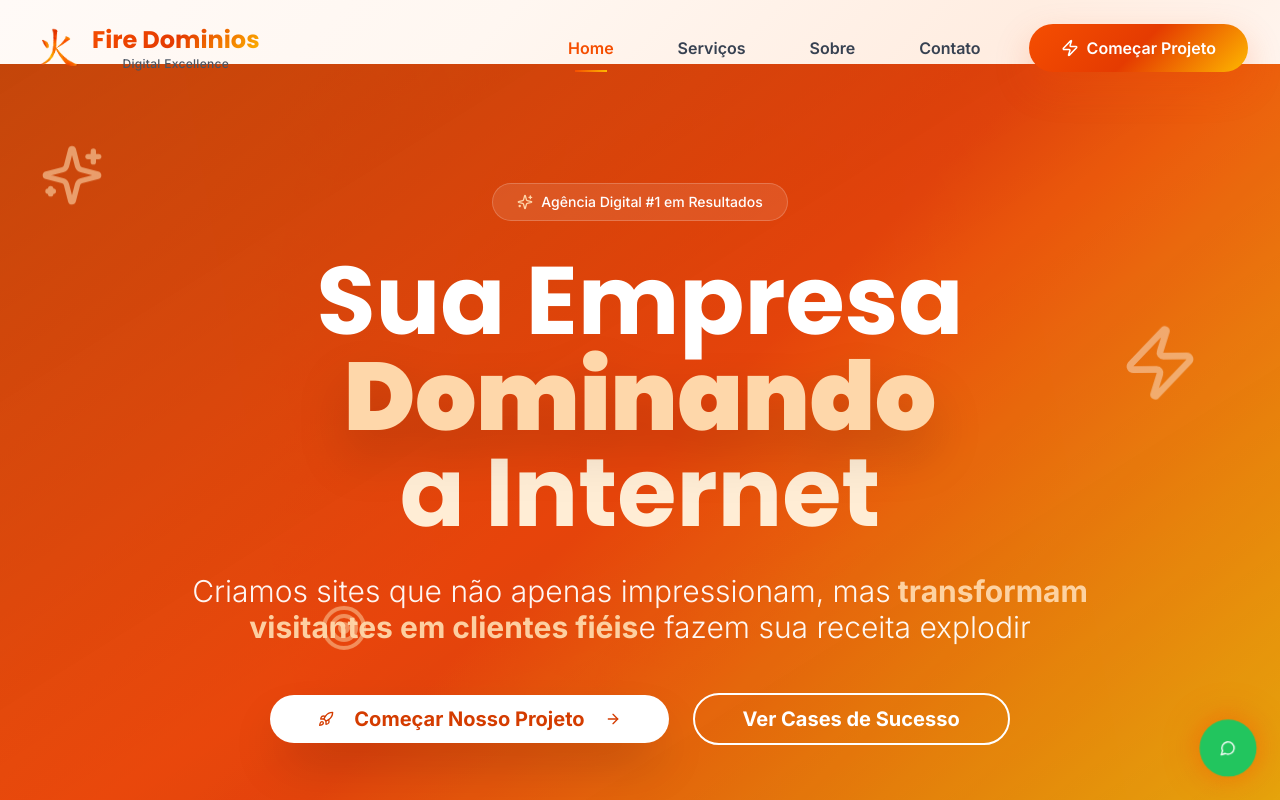
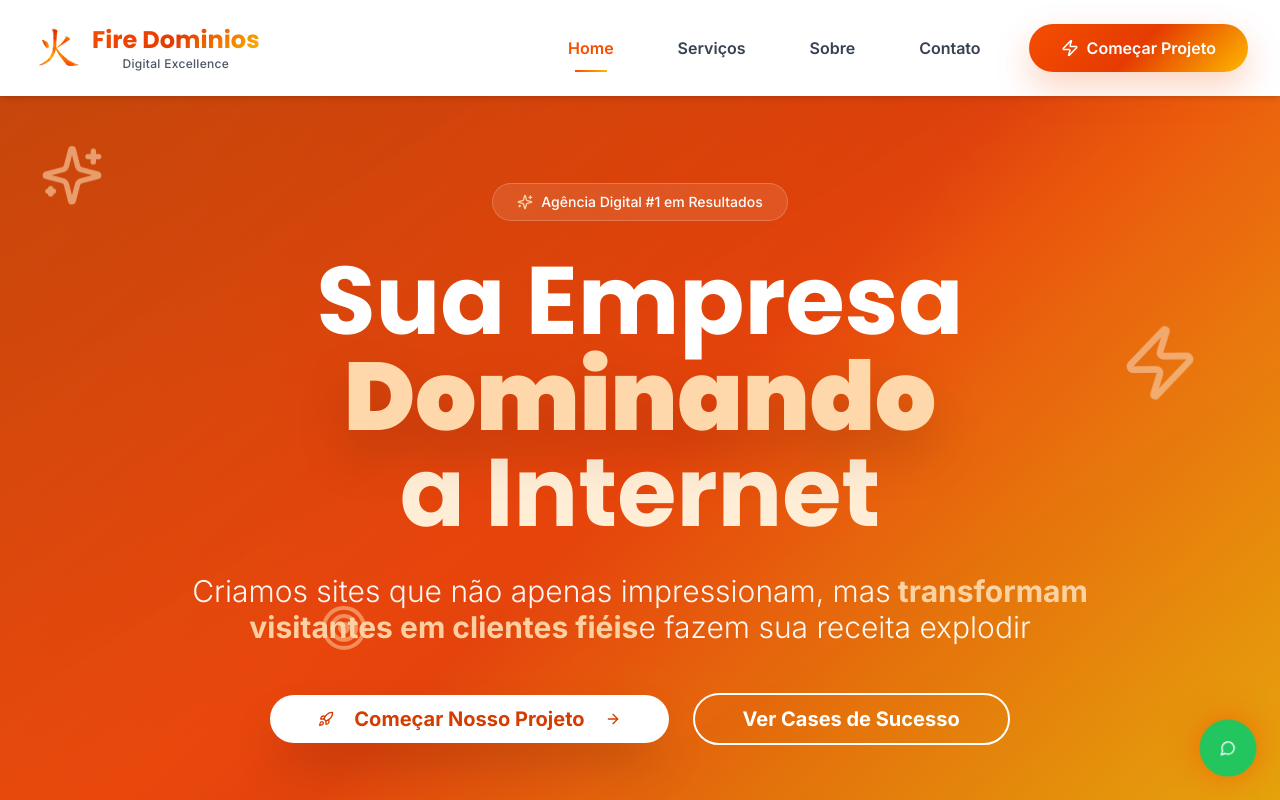
Before and after one commit to MateusNogueriaElias/sitefire, a React (Vite) app: page / in a window 1280 px wide. Shown: the top 800 px of the page. Built offline with nearby package versions, Linux system fonts and the light colour scheme.

Commit message:
Fix: Navbar style on top
Make the navbar's style match the second image when at the top of the site.

```diff
--- a/src/components/Navbar.tsx
+++ b/src/components/Navbar.tsx
@@ -1,3 +1,4 @@
+
 import { useState, useEffect } from 'react';
 import { Menu, X, Zap } from 'lucide-react';
 import { Link, useLocation, useNavigate } from 'react-router-dom';
@@ -46,7 +47,7 @@ const Navbar = () => {
 
   return (
     <nav className={`fixed top-0 left-0 right-0 z-50 transition-all duration-500 ${
-      isScrolled ? 'glass-morphism shadow-2xl py-2' : 'bg-transparent py-4'
+      isScrolled ? 'glass-morphism shadow-2xl py-2' : 'bg-white shadow-md py-4'
     }`}>
       <div className="max-w-7xl mx-auto px-4 sm:px-6 lg:px-8">
         <div className="flex justify-between items-center h-16">
```
